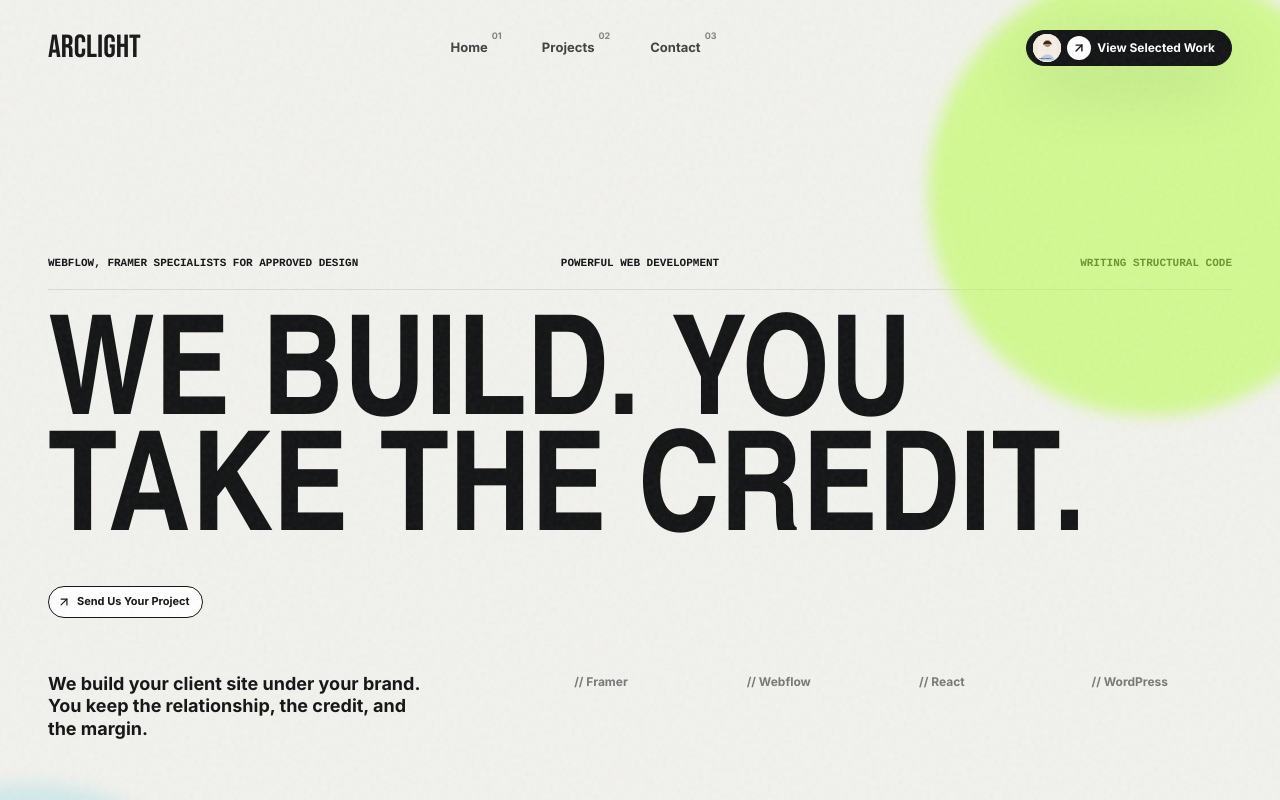
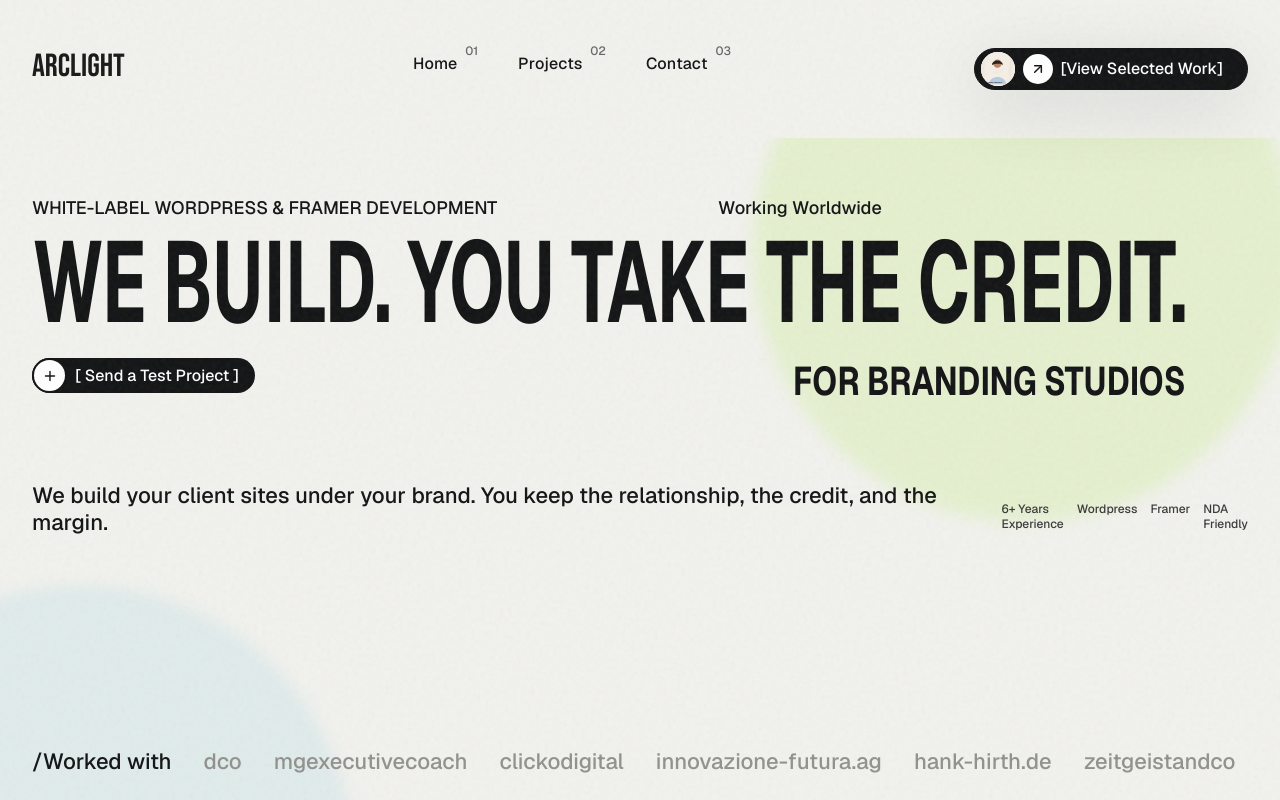
Before and after one commit to 11shafayet/arclight-studio, a React (Vite) app: page / in a window 1280 px wide. Shown: the top 800 px of the page. Built offline with nearby package versions, Linux system fonts and the light colour scheme.

Commit message:
Match live hero and navbar

```diff
--- a/src/App.tsx
+++ b/src/App.tsx
@@ -1,3 +1,4 @@
+import { motion } from 'framer-motion';
 import { ArrowUpRight, Check, Plus } from 'lucide-react';
 import { ContactForm } from './components/ContactForm';
 import { Footer } from './components/Footer';
@@ -11,57 +12,7 @@ function App() {
     <div id="home" className="min-h-screen overflow-hidden bg-paper text-ink">
       <Header />
       <main>
-        <section className="relative min-h-screen px-5 pb-20 pt-32 sm:px-8 lg:px-12 lg:pt-40">
-          <div className="site-glow site-glow-lime" />
-          <div className="site-glow site-glow-cyan" />
-          <div className="mx-auto max-w-[1440px]">
-            <div className="mb-9 grid gap-4 border-b border-ink/10 pb-4 font-mono text-[11px] font-bold uppercase md:grid-cols-3">
-              <span>Webflow, Framer specialists for approved design</span>
-              <span className="text-center">Powerful web development</span>
-              <span className="text-right">Writing structural code</span>
-            </div>
-
-            <div className="max-w-[1210px]">
-              <h1 className="font-display text-[clamp(3.7rem,10.8vw,11.6rem)] font-black uppercase leading-[0.84] tracking-normal">
-                We build. You take the credit.
-              </h1>
-              <a
-                href="#contact"
-                className="mt-7 inline-flex h-8 items-center gap-1.5 rounded-full border border-ink bg-white px-2 pr-3 text-[11px] font-bold text-ink"
-              >
-                <ArrowUpRight size={14} />
-                Send Us Your Project
-              </a>
-            </div>
-
-            <div className="mt-14 grid gap-10 md:grid-cols-[.85fr_1.15fr]">
-              <p className="max-w-sm text-lg font-bold leading-tight">
-                We build your client site under your brand. You keep the relationship, the credit, and the margin.
-              </p>
-              <div className="grid gap-8 text-xs font-bold text-ink/55 sm:grid-cols-2 lg:grid-cols-4">
-                {['Framer', 'Webflow', 'React', 'WordPress'].map((tool) => (
-                  <span key={tool}>// {tool}</span>
-                ))}
-              </div>
-            </div>
-
-            <div className="mt-28 grid gap-8 border-t border-ink/10 pt-9 md:grid-cols-[.65fr_1.35fr]">
-              <div className="grid grid-cols-2 gap-8 md:block">
-                <Stat number="40+" label="Live Projects" />
-                <Stat number="1+" label="Team Members" className="md:mt-16" />
-              </div>
-              <div className="grid gap-8 md:grid-cols-2">
-                <h2 className="max-w-xl font-display text-[clamp(2.3rem,4.8vw,5.5rem)] font-black uppercase leading-[0.88]">
-                  Approved designs shipped without development drama.
-                </h2>
-                <div className="self-end border-t border-ink/10 pt-6">
-                  <p className="font-display text-3xl font-black uppercase">NDA-friendly</p>
-                  <p className="mt-2 text-sm font-bold text-ink/55">Quiet execution for agencies and solo designers.</p>
-                </div>
-              </div>
-            </div>
-          </div>
-        </section>
+        <HeroSection />
 
         <section id="projects" className="px-5 py-20 sm:px-8 lg:px-12">
           <div className="mx-auto max-w-[1440px]">
@@ -224,6 +175,138 @@ function App() {
   );
 }
 
+const heroReveal = {
+  hidden: { opacity: 1, y: 40 },
+  visible: (delay = 0) => ({
+    opacity: 1,
+    y: 0,
+    transition: { type: 'spring', stiffness: 220, damping: 42, mass: 1, delay },
+  }),
+};
+
+const heroClients = [
+  'zeitgeistandco',
+  'mgexecutivecoach',
+  'clickodigital',
+  'innovazione-futura.ag',
+  'hank-hirth.de',
+];
+
+function HeroSection() {
+  const marqueeItems = [...heroClients, ...heroClients, ...heroClients, ...heroClients];
+
+  return (
+    <section className="relative min-h-[862px] overflow-hidden px-6 pb-14 pt-[60px] sm:px-8">
+      <div className="hero-ruler" />
+      <div className="site-glow site-glow-lime" />
+      <div className="site-glow site-glow-cyan" />
+
+      <div className="relative mx-auto max-w-[1440px]">
+        <motion.div
+          className="grid gap-[10px] font-geist text-lg font-medium leading-[21.6px] text-ink lg:grid-cols-[676px_676px]"
+          variants={heroReveal}
+          initial="hidden"
+          animate="visible"
+          custom={0.3}
+        >
+          <p>WHITE-LABEL WORDPRESS &amp; FRAMER DEVELOPMENT</p>
+          <p>Working Worldwide</p>
+        </motion.div>
+
+        <motion.div
+          className="mt-0"
+          variants={heroReveal}
+          initial="hidden"
+          animate="visible"
+          custom={0.45}
+        >
+          <h1 className="inline-block origin-left scale-x-[0.622] whitespace-nowrap font-geist text-[clamp(5rem,8.94vw,128.7px)] font-bold uppercase leading-[1.088] tracking-normal text-ink">
+            WE BUILD. YOU TAKE THE CREDIT.
+          </h1>
+        </motion.div>
+
+        <div className="mt-[14px] grid grid-cols-[1fr_455px] items-start gap-5">
+          <motion.a
+            href="#contact"
+            className="group inline-flex h-[35px] w-fit items-center rounded-full bg-ink pr-4 font-geist text-base font-medium leading-[35.2px] text-white"
+            variants={heroReveal}
+            initial="hidden"
+            animate="visible"
+            custom={0.6}
+            whileHover={{ scale: 1.04, backgroundColor: '#ffffff', color: '#171717' }}
+            transition={{ duration: 0.25, ease: [0.22, 1, 0.36, 1] }}
+          >
+            <span className="mr-2 grid size-[35px] place-items-center rounded-full border-2 border-ink bg-white text-ink">
+              <PlusIcon />
+            </span>
+            [ Send a Test Project ]
+          </motion.a>
+
+          <motion.div
+            variants={heroReveal}
+            initial="hidden"
+            animate="visible"
+            custom={0.72}
+          >
+            <p className="inline-block origin-left scale-x-[0.8] whitespace-nowrap font-geist text-[40px] font-bold uppercase leading-[46px] text-ink">
+              FOR BRANDING STUDIOS
+            </p>
+          </motion.div>
+        </div>
+
+        <motion.div
+          className="mt-[79px] grid grid-cols-[minmax(0,993px)_1fr] items-start gap-5"
+          variants={heroReveal}
+          initial="hidden"
+          animate="visible"
+          custom={0.86}
+        >
+          <h5 className="max-w-[993px] font-geist text-[22px] font-medium leading-[26.4px] text-ink">
+            We build your client sites under your brand. You keep the relationship, the credit, and the margin.
+          </h5>
+          <div className="mt-[19px] flex justify-end gap-[13px] font-geist text-xs font-medium leading-[14.4px] text-[#393939]">
+            <span>6+ Years Experience</span>
+            <span>Wordpress</span>
+            <span>Framer</span>
+            <span>NDA Friendly</span>
+          </div>
+        </motion.div>
+
+        <motion.div
+          className="mt-[213px] flex items-center overflow-visible font-geist text-[22px] font-medium leading-[26.4px]"
+          variants={heroReveal}
+          initial="hidden"
+          animate="visible"
+          custom={1}
+        >
+          <h5 className="mr-8 shrink-0 text-ink">/Worked with</h5>
+          <div className="relative min-w-0 flex-1 overflow-hidden">
+            <motion.div
+              className="flex w-max gap-8"
+              animate={{ x: ['0%', '-50%'] }}
+              transition={{ duration: 120, ease: 'linear', repeat: Infinity }}
+            >
+              {marqueeItems.map((client, index) => (
+                <a key={`${client}-${index}`} href="#projects" className="text-[#91918d]">
+                  {client}
+                </a>
+              ))}
+            </motion.div>
+          </div>
+        </motion.div>
+      </div>
+    </section>
+  );
+}
+
+function PlusIcon() {
+  return (
+    <svg width="16" height="16" viewBox="0 0 16 16" aria-hidden="true">
+      <path d="M8 3.5V12.5M3.5 8H12.5" stroke="currentColor" strokeWidth="1.4" strokeLinecap="round" />
+    </svg>
+  );
+}
+
 function Stat({ number, label, className = '' }: { number: string; label: string; className?: string }) {
   return (
     <div className={className}>
--- a/src/components/Header.tsx
+++ b/src/components/Header.tsx
@@ -6,9 +6,9 @@ import { navItems } from '../data/site';
 const letterVariants = {
   rest: { y: 0 },
   hover: (index: number) => ({
-    y: -4,
+    y: -20,
     transition: {
-      duration: 0.28,
+      duration: 0.36,
       delay: index * 0.025,
       ease: [0.22, 1, 0.36, 1],
     },
@@ -48,17 +48,17 @@ export function Header() {
 
   return (
     <header className="relative z-50">
-      <div className="mx-auto flex h-24 w-full max-w-[1440px] items-center justify-between px-5 sm:px-8 lg:px-12">
+      <div className="mx-auto flex h-[138px] w-full max-w-[1440px] items-start justify-between px-6 pt-12 sm:px-8">
         <a href="#home" className="brand-logo uppercase">
           Arclight
         </a>
 
-        <nav className="hidden items-center gap-10 text-[13px] font-bold text-ink/80 md:flex">
+        <nav className="absolute left-1/2 top-[54px] hidden -translate-x-[227px] items-start gap-10 text-base font-medium text-ink md:flex">
           {navItems.map((item) => (
             <motion.a
               key={item.label}
               href={item.href}
-              className="group flex origin-center items-start gap-1 hover:text-ink"
+              className="group flex origin-center items-start gap-2 text-ink"
               initial="rest"
               whileHover="hover"
               animate="rest"
@@ -70,26 +70,28 @@ export function Header() {
                 },
               }}
             >
-              <span className="flex overflow-hidden leading-none">
+              <span className="flex h-5 overflow-hidden leading-5">
                 {item.label.split('').map((letter, index) => (
                   <motion.span
                     key={`${item.label}-${letter}-${index}`}
                     custom={index}
                     variants={letterVariants}
-                    className="inline-block"
+                    className="inline-block font-geist text-base font-medium leading-5 tracking-normal"
                   >
                     {letter}
                   </motion.span>
                 ))}
               </span>
-              <sup className="text-[9px] text-ink/50 group-hover:text-ink">{item.number}</sup>
+              <sup className="-mt-1 font-geist text-xs font-medium leading-[14.4px] text-[#666] group-hover:text-ink">
+                {item.number}
+              </sup>
             </motion.a>
           ))}
         </nav>
 
         <motion.a
           href="#projects"
-          className="inline-flex h-9 items-center gap-1.5 rounded-full border px-1.5 pr-4 text-[12px] font-bold shadow-soft"
+          className="inline-flex h-[42px] items-center gap-2 rounded-full border px-1.5 pr-6 font-geist text-base font-medium leading-[22.4px] shadow-soft"
           onHoverStart={() => setIsWorkHovered(true)}
           onHoverEnd={() => setIsWorkHovered(false)}
           initial="rest"
@@ -97,7 +99,7 @@ export function Header() {
           whileHover="hover"
           variants={workButtonVariants}
         >
-          <span className="relative size-7 overflow-hidden rounded-full bg-white">
+          <span className="relative size-[34px] overflow-hidden rounded-full bg-white">
             <motion.img
               key={isWorkHovered ? 'hover' : 'rest'}
               src={isWorkHovered ? '/images/person-two.svg' : '/images/person-one.svg'}
@@ -109,12 +111,12 @@ export function Header() {
             />
           </span>
           <motion.span
-            className="grid size-6 place-items-center rounded-full ring-1 ring-ink/5"
+            className="grid size-[30px] place-items-center rounded-full ring-1 ring-ink/5"
             variants={workIconVariants}
           >
-            <ArrowUpRight size={14} strokeWidth={2.4} />
+            <ArrowUpRight size={16} strokeWidth={2.2} />
           </motion.span>
-          View Selected Work
+          [View Selected Work]
         </motion.a>
       </div>
     </header>
--- a/src/styles/index.css
+++ b/src/styles/index.css
@@ -1,4 +1,4 @@
-@import url('https://fonts.googleapis.com/css2?family=Bebas+Neue&display=swap');
+@import url('https://fonts.googleapis.com/css2?family=Bebas+Neue&family=Geist:wght@400;500;700&family=Geist+Mono:wght@500&display=swap');
 
 @tailwind base;
 @tailwind components;
@@ -21,8 +21,8 @@ body {
   margin: 0;
   min-width: 320px;
   background:
-    radial-gradient(circle at 92% 4%, rgba(177, 246, 68, 0.6), transparent 18rem),
-    radial-gradient(circle at 2% 48%, rgba(169, 222, 231, 0.5), transparent 20rem),
+    radial-gradient(circle at 92% 4%, rgba(157, 234, 39, 0.18), transparent 24rem),
+    radial-gradient(circle at 5% 56%, rgba(89, 187, 213, 0.22), transparent 24rem),
     #f2f2ee;
 }
 
@@ -85,18 +85,32 @@ body::before {
   }
 
   .site-glow-lime {
-    right: -6rem;
-    top: -8rem;
-    width: 28rem;
-    height: 28rem;
-    background: #b9ff47;
+    right: -1rem;
+    top: -10rem;
+    width: 34rem;
+    height: 34rem;
+    background: rgba(157, 234, 39, 0.28);
   }
 
   .site-glow-cyan {
     left: -12rem;
-    bottom: 4rem;
-    width: 28rem;
-    height: 28rem;
-    background: #b8e3e8;
+    top: 28rem;
+    width: 34rem;
+    height: 34rem;
+    background: rgba(89, 187, 213, 0.22);
+  }
+
+  .hero-ruler {
+    position: absolute;
+    inset: -140px 0 auto;
+    height: 150px;
+    pointer-events: none;
+    opacity: 0.2;
+    background-image: repeating-linear-gradient(
+      90deg,
+      rgba(23, 23, 23, 0.22) 0 1px,
+      transparent 1px 13px
+    );
+    mask-image: linear-gradient(to bottom, #000 0%, transparent 100%);
   }
 }
--- a/tailwind.config.js
+++ b/tailwind.config.js
@@ -10,6 +10,8 @@ export default {
       fontFamily: {
         display: ['Arial Narrow', 'Inter Tight', 'Arial', 'sans-serif'],
         sans: ['Inter', 'Arial', 'sans-serif'],
+        geist: ['Geist', 'Geist Placeholder', 'sans-serif'],
+        'geist-mono': ['Geist Mono', 'monospace'],
         mono: ['Roboto Mono', 'Courier New', 'monospace'],
       },
       boxShadow: {
```
